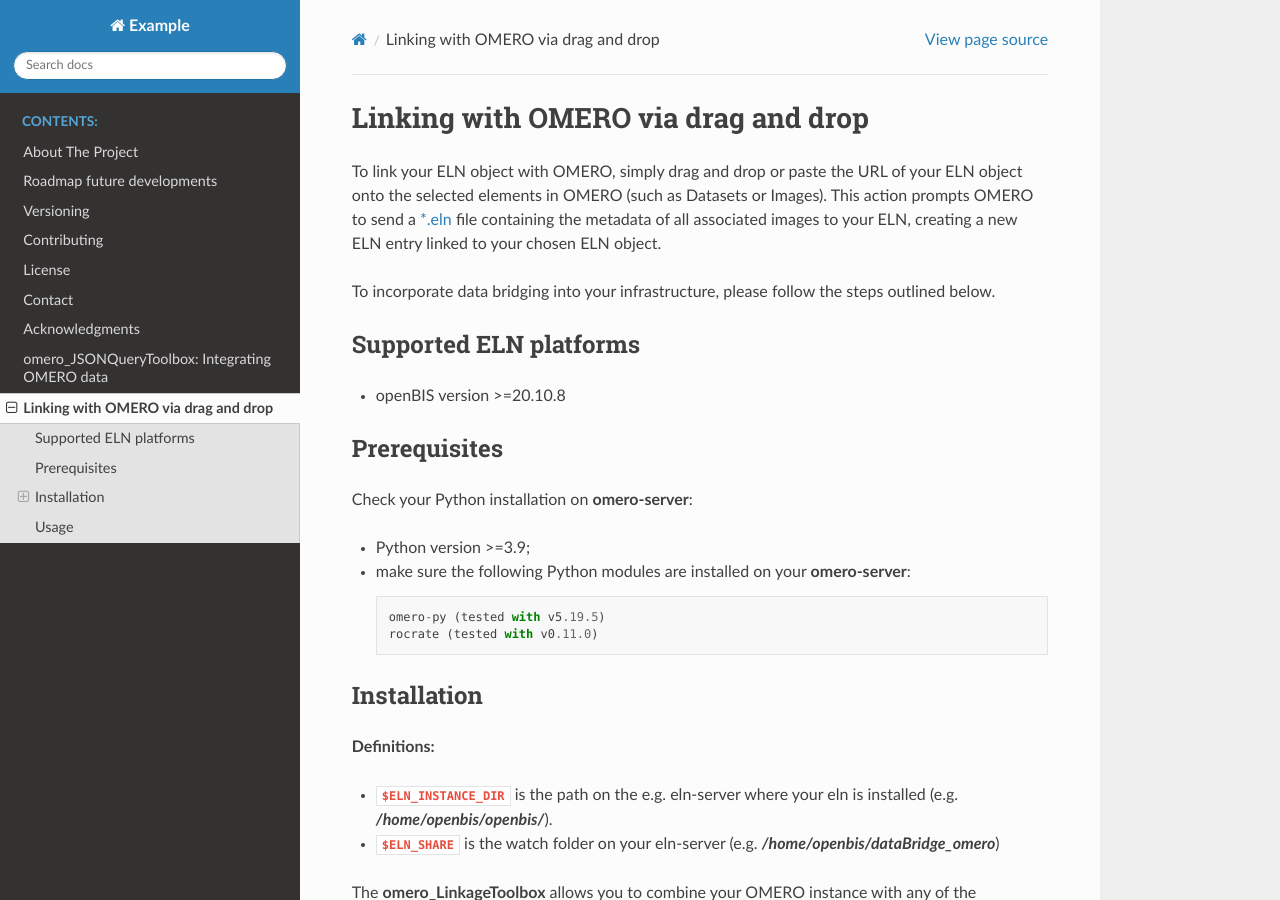
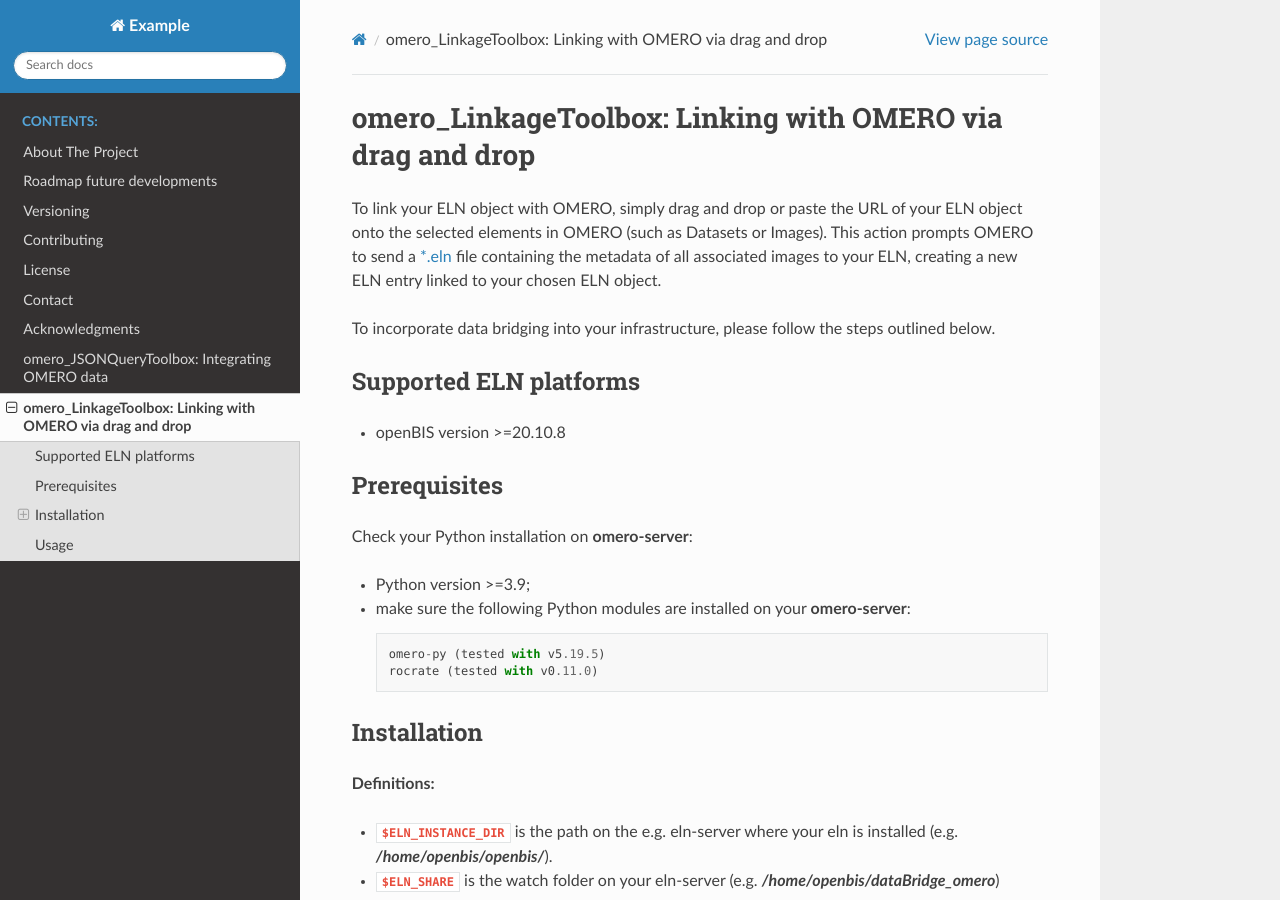
Before and after one commit to I3D-bio/omero-eln-dataBridgeTools, a Sphinx documentation site: the page built from doc/omero_LinkageToolbox.md, in a window 1280 px wide and 900 px high. Built offline with Sphinx 7.4.7 and the Read the Docs theme 3.1.0, drawn with Linux system fonts in a browser that asks for light colours.

Commit message:
Update omero_LinkageToolbox.md

```diff
--- a/doc/omero_LinkageToolbox.md
+++ b/doc/omero_LinkageToolbox.md
@@ -1,6 +1,6 @@
 <a id="readme-top"></a>
 <!-- GETTING STARTED -->
-# Linking with OMERO via drag and drop
+# omero_LinkageToolbox: Linking with OMERO via drag and drop
 
 To link your ELN object with OMERO, simply drag and drop or paste the URL of your ELN object onto the selected elements in OMERO (such as Datasets or Images). This action prompts OMERO to send a [*.eln](schema.md) file containing the metadata of all associated images to your ELN, creating a new ELN entry linked to your chosen ELN object.
 
```
